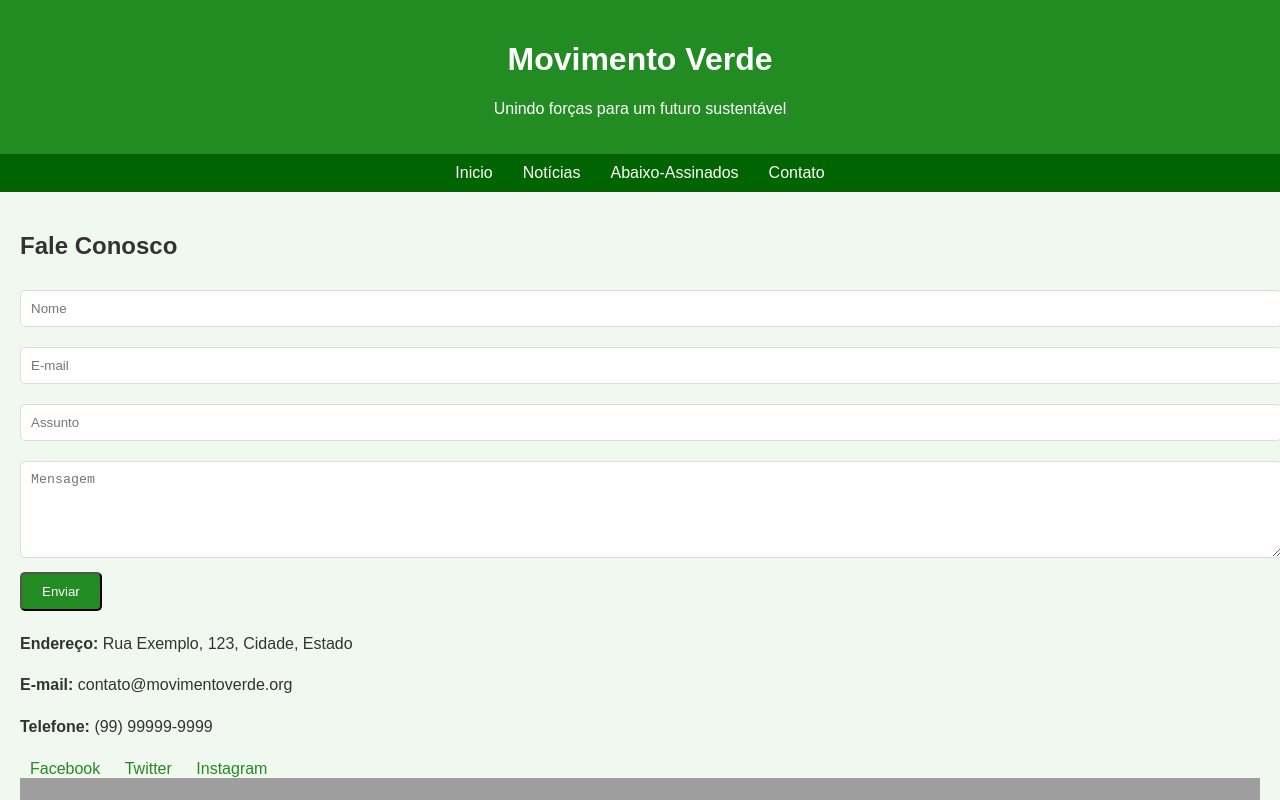
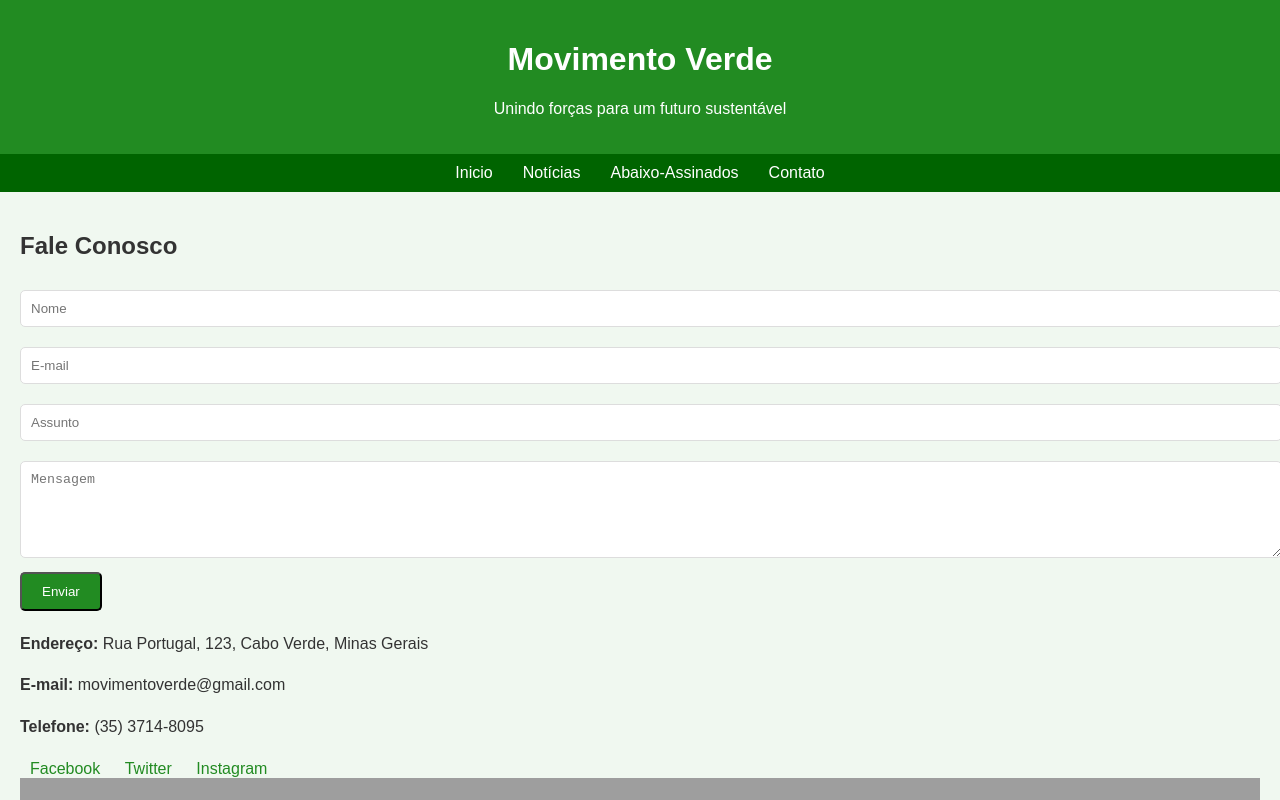
Before and after one commit to Raissa-17/sitederaii-school-, a plain HTML site: page contato.html in a window 1280 px wide. Shown: the top 800 px of the page. Drawn offline with Linux system fonts and the light colour scheme; grey boxes are pictures that could not be loaded.

Commit message:
Update contato.html

```diff
--- a/contato.html
+++ b/contato.html
@@ -114,9 +114,9 @@
                 <button type="submit" class="button">Enviar</button>
             </form>
             <div class="contact-info">
-                <p><strong>Endereço:</strong> Rua Exemplo, 123, Cidade, Estado</p>
-                <p><strong>E-mail:</strong> contato@movimentoverde.org</p>
-                <p><strong>Telefone:</strong> (99) 99999-9999</p>
+                <p><strong>Endereço:</strong> Rua Portugal, 123, Cabo Verde, Minas Gerais</p>
+                <p><strong>E-mail:</strong> movimentoverde@gmail.com</p>
+                <p><strong>Telefone:</strong> (35) 3714-8095</p>
             </div>
             <div class="social-icons">
                 <a href="https://facebook.com/movimentoverde" target="_blank">Facebook</a>
```
